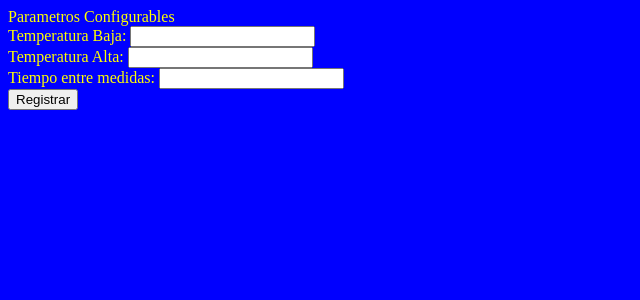
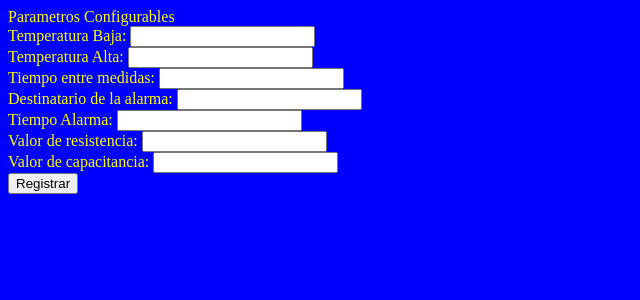
Before and after one commit to marceloh30/Embedded-Systems-project, a Flask app: page /envioParametros in a window 1280 px wide. Shown: the top 300 px of the page, without its empty margins (0-640 px from the left). Run offline with Flask 2, Linux system fonts and the light colour scheme.

Commit message:
Parametros confi de Julian

```diff
--- a/myFirstApp/templates/parametrosConfi.html
+++ b/myFirstApp/templates/parametrosConfi.html
@@ -14,6 +14,14 @@
          <input type="int" id="TH" name="TH" /><br>
          <label for="ts">Tiempo entre medidas: </label>
          <input type="float" id="ts" name="ts" /><br>
+         <label for="destino">Destinatario de la alarma: </label>
+         <input type="string" id="destino" name="destino" /><br>
+         <label for="tA">Tiempo Alarma: </label>
+         <input type="int" id="tA" name="tA" /><br>
+         <label for="Rt">Valor de resistencia: </label>
+         <input type="int" id="Rt" name="Rt" /><br>
+         <label for="Ct">Valor de capacitancia: </label>
+         <input type="int" id="Ct" name="Ct" /><br>
          <input type="submit" id="send-signup" name="signup" value="Registrar" />
      </form>
  {% endblock %}
```
